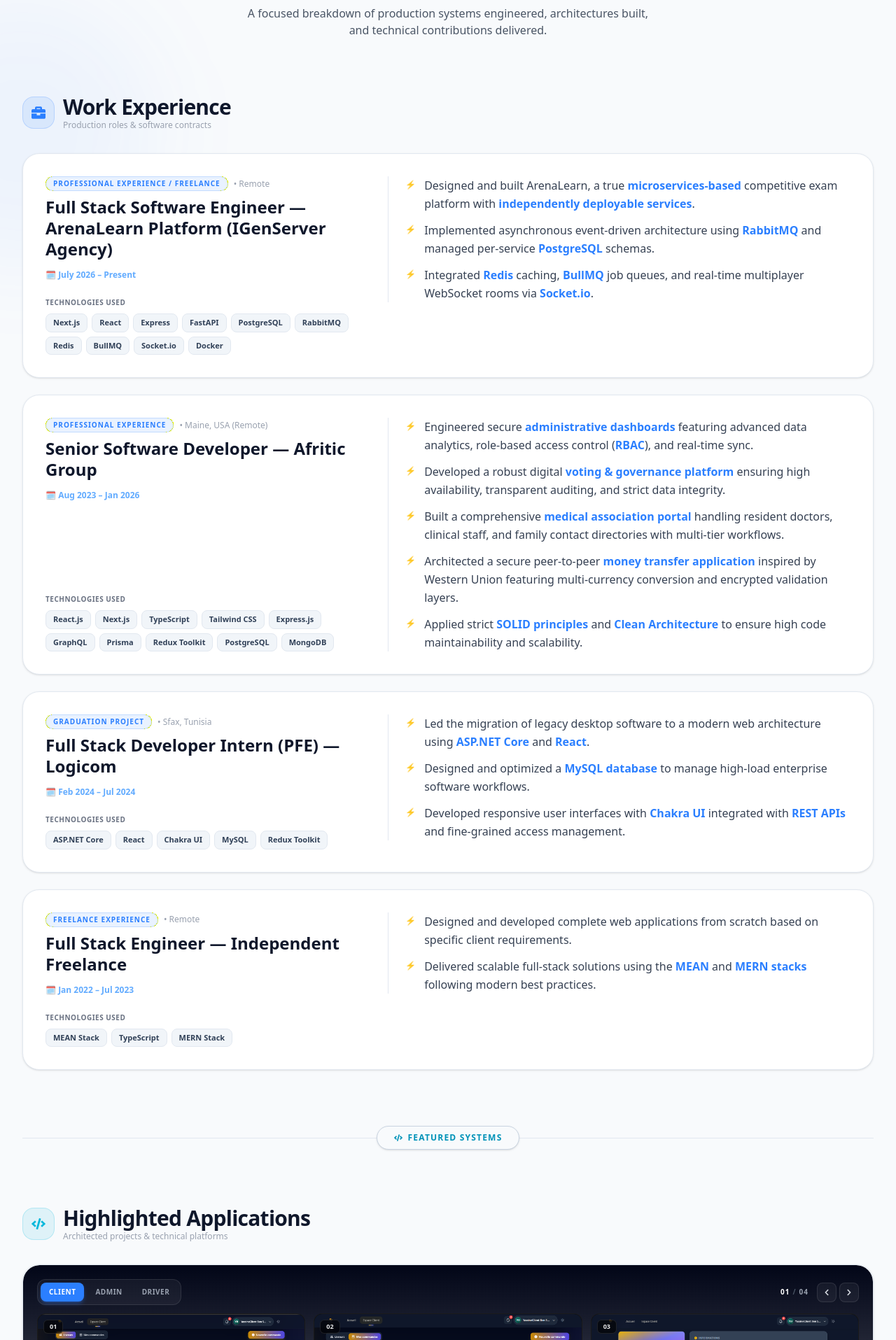
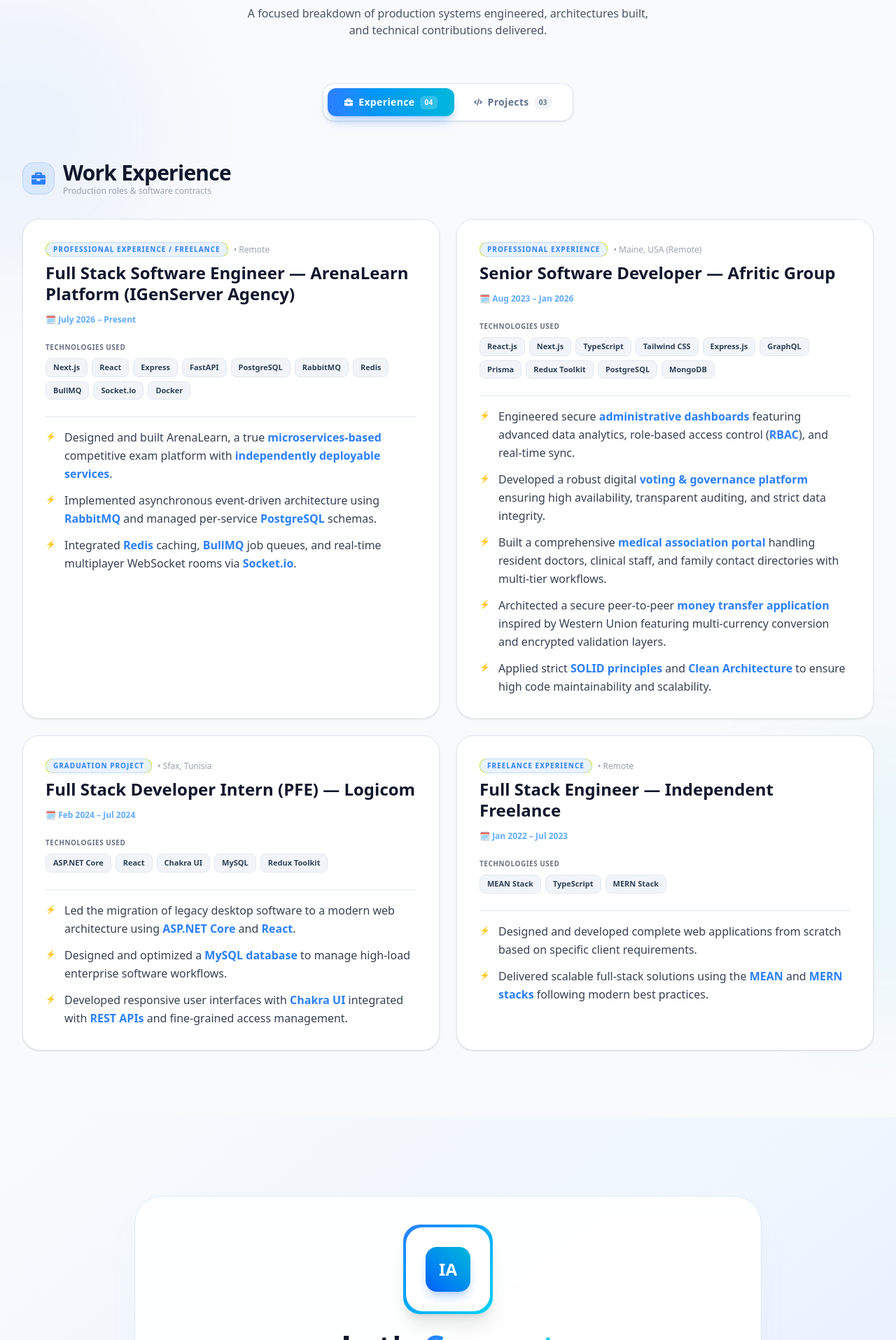
Before and after one commit to Ismahenabdallah/ismahen-abdallah, a React (Vite) app: page / in a window 1280 px wide. Shown: the part 3225-5140 px from the top of the page at 70% size. Built offline with nearby package versions, Linux system fonts and the light colour scheme.

Commit message:
feat: update navigation and experience sections for improved clarity and organization

```diff
--- a/package.json
+++ b/package.json
@@ -28,6 +28,7 @@
     "@types/react": "^19.1.16",
     "@types/react-dom": "^19.1.9",
     "@vitejs/plugin-react": "^5.0.4",
+    "baseline-browser-mapping": "^2.11.27",
     "eslint": "^9.36.0",
     "eslint-plugin-react-hooks": "^5.2.0",
     "eslint-plugin-react-refresh": "^0.4.22",
--- a/src/App.jsx
+++ b/src/App.jsx
@@ -50,7 +50,7 @@
                 <section id="skills">
                   <Skills />
                 </section>
-                <section id="projects">
+                <section id="Experience">
                   <Work />
                 </section>
                 <section id="connect">
--- a/src/components/Footer.jsx
+++ b/src/components/Footer.jsx
@@ -42,7 +42,7 @@
 
           {/* Quick Links - Very Pro touch */}
           <nav className="flex flex-wrap justify-center gap-6 text-sm font-semibold">
-            {["Home", "Education", "Skills", "projects", "Connect"].map(
+            {["Home", "Education", "Skills", "Experience", "Connect"].map(
               (item) => (
                 <a
                   key={item}
--- a/src/components/Navbar.jsx
+++ b/src/components/Navbar.jsx
@@ -7,12 +7,12 @@
   { name: "Home", href: "#home" },
   { name: "Education", href: "#education" },
   { name: "Skills", href: "#skills" },
-  { name: "Experience", href: "#projects" },
+  { name: "Experience", href: "#experience" },
   { name: "Connect", href: "#connect" },
 ];
 
 export default function Navbar() {
-  // Thabbet houni: nesta3mlou "toggle" 5ater el Context mte3ek fih "toggle"
+  // use Theme to get the current theme and toggle function
   const { theme, toggle } = useTheme();
   const [isOpen, setIsOpen] = useState(false);
   const [activeSection, setActiveSection] = useState("home");
@@ -71,7 +71,7 @@
         }`}
     >
       <div className="max-w-8xl mx-auto flex justify-between items-center px-6">
-        {/* --- LOGO SECTION (El Motion elli 3jebek) --- */}
+        {/* --- LOGO SECTION  --- */}
         <a
           href="#home"
           onClick={(e) => scrollToSection(e, "#home")}
--- a/src/data/portfolioData.js
+++ b/src/data/portfolioData.js
@@ -7,7 +7,7 @@
     location: "Tunisia",
     github: "https://github.com/ismahenabdallah",
     linkedin: "https://www.linkedin.com/in/ismahen-abdallah/",
-    // El-Summary el-Clean mta3ek direct w min 8ir buzzwords:
+
     summary: "Full Stack Developer with over 3 years of experience, specializing in designing robust full-stack applications with the .NET ecosystem (C#, ASP.NET Core) and modern JS frameworks. Passionate about Clean Architecture and SOLID principles, committed to delivering high-quality, maintainable, and high-performance code to solve complex business challenges.",
 };
 
--- a/src/pages/Home.jsx
+++ b/src/pages/Home.jsx
@@ -109,7 +109,7 @@
 
             <div className="flex flex-col sm:flex-row gap-4 justify-center lg:justify-start">
               <a
-                href="#projects"
+                href="#Experience"
                 className="px-8 md:px-10 py-4 bg-blue-600 hover:bg-blue-700 text-white rounded-2xl font-bold shadow-lg shadow-blue-600/20 transition-all hover:-translate-y-1 text-center"
               >
                 View My Projects
--- a/src/pages/Work.jsx
+++ b/src/pages/Work.jsx
@@ -9,9 +9,9 @@
   FaExpand,
   FaChevronLeft,
   FaChevronRight,
+  FaChevronDown,
 } from "react-icons/fa";
 
-// ================= DATA =================
 const EXPERIENCE_ITEMS = [
   {
     title:
@@ -95,10 +95,6 @@
     type: "Fullstack Project",
     tech: ["MERN Stack", "Tailwind CSS", "Sass", "Redux Toolkit", "Socket.io"],
     videoUrl: `${import.meta.env.BASE_URL}projects/videos/Smartdeliverydemo.mp4`,
-    /* ============ ROLES (categorized images) ============
-       ⚠️ ADAPT THE MAPPING BELOW — just move image paths
-       between the arrays so they match the real role.
-    */
     roles: [
       {
         id: "client",
@@ -228,14 +224,6 @@
   },
 ];
 
-/* ================= MULTI IMAGE SLIDER — PROFESSIONAL (fixed layout with roles) =================
-   - Role tabs (Client/Admin/Driver) in the header on the left
-   - Counter + nav buttons on the right
-   - ALWAYS 3 slots, ALWAYS grid-cols-3 on md+ -> layout never shifts
-   - When a role has fewer than 3 images, empty slots render as invisible
-     placeholders (same aspect ratio) so nothing grows/shrinks
-   - Preloaded images -> zero flash
-*/
 const MultiImageSlider = ({ images, roles, onExpandImage }) => {
   const hasRoles = Array.isArray(roles) && roles.length > 0;
   const [activeRoleId, setActiveRoleId] = useState(
@@ -243,17 +231,14 @@
   );
   const [startIndex, setStartIndex] = useState(0);
 
-  // Resolve current image set
   const currentImages = hasRoles
     ? roles.find((r) => r.id === activeRoleId)?.images || []
     : images || [];
 
-  // Reset slide index when switching role
   useEffect(() => {
     setStartIndex(0);
   }, [activeRoleId]);
 
-  // Preload current images -> zero flash
   useEffect(() => {
     if (!currentImages || currentImages.length === 0) return;
     currentImages.forEach((src) => {
@@ -269,7 +254,6 @@
   const goPrev = () => setStartIndex((i) => (i === 0 ? total - 1 : i - 1));
   const goNext = () => setStartIndex((i) => (i === total - 1 ? 0 : i + 1));
 
-  // Build exactly 3 slots (fixed). Extra slots are null placeholders.
   const SLOTS = 3;
   const slots = [];
   for (let i = 0; i < SLOTS; i++) {
@@ -277,15 +261,13 @@
       const idx = (startIndex + i) % total;
       slots.push({ url: currentImages[idx], realIndex: idx });
     } else {
-      slots.push(null); // invisible placeholder -> keeps grid stable
+      slots.push(null);
     }
   }
 
   return (
     <div className="relative w-full rounded-t-3xl bg-gradient-to-b from-slate-950 to-slate-950/60 border-b border-white/10 p-4 sm:p-5">
-      {/* ===== Header bar: role tabs + counter + nav ===== */}
       <div className="flex items-center justify-between gap-3 mb-3 flex-wrap">
-        {/* Left: role tabs OR "Preview" label */}
         {hasRoles ? (
           <div className="flex items-center gap-1 p-1 rounded-xl bg-white/5 border border-white/10">
             {roles.map((role) => {
@@ -314,7 +296,6 @@
           </div>
         )}
 
-        {/* Right: counter + nav */}
         <div className="flex items-center gap-3">
           <span className="text-[10px] font-bold text-gray-400 tabular-nums tracking-widest">
             <span className="text-white">
@@ -345,10 +326,8 @@
         </div>
       </div>
 
-      {/* ===== Image grid — ALWAYS 3 columns on md+ (never shifts) ===== */}
       <div className="grid grid-cols-1 md:grid-cols-3 gap-3">
         {slots.map((slot, i) => {
-          /* Empty placeholder -> invisible, keeps grid stable */
           if (!slot) {
             return (
               <div
@@ -369,7 +348,6 @@
                 i > 0 ? "hidden md:block" : "block"
               }`}
             >
-              {/* Plain img, no motion -> instant swap, no flash */}
               <img
                 src={slot.url}
                 alt={`Preview ${slot.realIndex + 1}`}
@@ -377,15 +355,12 @@
                 className="absolute inset-0 w-full h-full object-cover transition-transform duration-500 group-hover/img:scale-[1.04]"
               />
 
-              {/* Bottom gradient */}
               <div className="absolute inset-0 bg-gradient-to-t from-black/60 via-transparent to-transparent opacity-80 group-hover/img:opacity-100 transition-opacity duration-300 pointer-events-none" />
 
-              {/* Number badge — top-left */}
               <div className="absolute top-2 left-2 px-2 py-0.5 rounded-md bg-black/60 backdrop-blur-md border border-white/10 text-[9px] font-bold text-white/90 tabular-nums">
                 {String(slot.realIndex + 1).padStart(2, "0")}
               </div>
 
-              {/* Expand icon — slides up on hover */}
               <div className="absolute bottom-2 right-2 w-8 h-8 rounded-lg bg-white/10 backdrop-blur-md border border-white/20 text-white flex items-center justify-center opacity-0 translate-y-1 group-hover/img:opacity-100 group-hover/img:translate-y-0 transition-all duration-300 text-[10px]">
                 <FaExpand />
               </div>
@@ -394,7 +369,6 @@
         })}
       </div>
 
-      {/* ===== Dots indicator ===== */}
       {total > 1 && (
         <div className="mt-4 flex items-center justify-center gap-1.5">
           {currentImages.map((_, i) => (
@@ -421,7 +395,31 @@
   const [openVideo, setOpenVideo] = useState(null);
   const [expandedImage, setExpandedImage] = useState(null);
 
-  // Theme-based styles
+  const [activeTab, setActiveTab] = useState("experience");
+
+  const [visibleExperience, setVisibleExperience] = useState(2);
+  const [visibleProjects, setVisibleProjects] = useState(2);
+
+  const TABS = [
+    {
+      id: "experience",
+      label: "Experience",
+      icon: FaBriefcase,
+      count: EXPERIENCE_ITEMS.length,
+    },
+    {
+      id: "projects",
+      label: "Projects",
+      icon: FaCode,
+      count: PROJECT_ITEMS.length,
+    },
+  ];
+
+  useEffect(() => {
+    if (activeTab === "experience") setVisibleExperience(2);
+    else setVisibleProjects(2);
+  }, [activeTab]);
+
   const containerBg = isDark ? "bg-[#080808]" : "bg-slate-50";
   const textPrimary = isDark ? "text-gray-400" : "text-gray-600";
   const cardBg = isDark
@@ -433,20 +431,17 @@
     : "border-slate-200 hover:border-blue-500/40";
   const headingColor = isDark ? "text-white" : "text-slate-900";
 
-  /* ================= EXPERIENCE CARD ================= */
-  const renderExperienceCard = (item, index) => (
-    <motion.div
+  const renderExperienceCard = (item, index, hiddenOnMobile = false) => (
+    <div
       key={index}
-      initial={{ opacity: 0, y: 20 }}
-      whileInView={{ opacity: 1, y: 0 }}
-      viewport={{ once: true }}
-      transition={{ duration: 0.4, delay: index * 0.05 }}
-      className={`group p-6 md:p-8 rounded-3xl border ${borderColor} ${cardBg} transition-all duration-300 shadow-sm relative overflow-hidden backdrop-blur-sm`}
+      className={`${
+        hiddenOnMobile ? "hidden lg:block" : ""
+      } group p-6 md:p-8 rounded-3xl border ${borderColor} ${cardBg} transition-all duration-300 shadow-sm relative overflow-hidden backdrop-blur-sm h-full`}
     >
       <div className="absolute top-0 left-0 right-0 h-1 bg-gradient-to-r from-blue-500 to-cyan-400 opacity-0 group-hover:opacity-100 transition-opacity duration-300" />
 
-      <div className="grid grid-cols-1 lg:grid-cols-12 gap-6 items-start">
-        <div className="lg:col-span-5 flex flex-col justify-between h-full">
+      <div className="grid grid-cols-1 gap-6 items-start">
+        <div className="flex flex-col justify-between h-full">
           <div>
             <div className="flex flex-wrap items-center gap-2 mb-2">
               <span className="text-[10px] text-blue-500 font-extrabold tracking-widest uppercase px-2.5 py-0.5 rounded-full bg-blue-500/10 border border-blue-500/20">
@@ -490,9 +485,9 @@
         </div>
 
         <div
-          className={`lg:col-span-7 lg:border-l ${
-            isDark ? "lg:border-white/10" : "lg:border-slate-200"
-          } lg:pl-6 pt-4 lg:pt-0`}
+          className={`border-t ${
+            isDark ? "border-white/10" : "border-slate-200"
+          } pt-4`}
         >
           <ul className="space-y-3">
             {item.points.map((pt, i) => (
@@ -510,10 +505,9 @@
           </ul>
         </div>
       </div>
-    </motion.div>
+    </div>
   );
 
-  /* ================= PROJECT CARD ================= */
   const renderProjectCard = (item, index) => {
     const hasImages =
       (item.images && item.images.length > 0) ||
@@ -522,11 +516,8 @@
     return (
       <motion.div
         key={index}
-        initial={{ opacity: 0, y: 30 }}
-        whileInView={{ opacity: 1, y: 0 }}
-        viewport={{ once: true }}
-        transition={{ duration: 0.5, delay: index * 0.1 }}
         whileHover={{ y: -4 }}
+        transition={{ duration: 0.25 }}
         className={`group relative rounded-3xl border ${borderColor} ${cardBg} transition-all duration-300 shadow-sm hover:shadow-2xl hover:shadow-blue-500/10 overflow-hidden backdrop-blur-sm`}
       >
         <div className="absolute top-0 left-0 right-0 h-1 bg-gradient-to-r from-blue-500 to-cyan-400 opacity-0 group-hover:opacity-100 transition-opacity duration-300 z-10" />
@@ -621,36 +612,120 @@
     );
   };
 
+  const ShowMoreButton = ({ visible, total, onShowMore, onShowLess }) => {
+    const hasMore = visible < total;
+    const canCollapse = visible > 2;
+
+    if (!hasMore && !canCollapse) return null;
+
+    return (
+      <div className="flex justify-center pt-2">
+        <button
+          onClick={hasMore ? onShowMore : onShowLess}
+          className={`group inline-flex items-center gap-2 text-xs font-bold px-5 py-3 rounded-xl border transition-all duration-300 cursor-pointer ${
+            isDark
+              ? "bg-white/5 border-white/10 text-gray-300 hover:bg-blue-500 hover:text-white hover:border-blue-500 hover:shadow-lg hover:shadow-blue-500/30"
+              : "bg-white border-slate-200 text-slate-700 hover:bg-blue-500 hover:text-white hover:border-blue-500 hover:shadow-lg hover:shadow-blue-500/20"
+          }`}
+        >
+          <span>{hasMore ? `Show ${total - visible} More` : "Show Less"}</span>
+          <FaChevronDown
+            className={`text-[10px] transition-transform duration-300 ${
+              hasMore ? "group-hover:translate-y-0.5" : "rotate-180"
+            }`}
+          />
+        </button>
+      </div>
+    );
+  };
+
   return (
     <div
-      id="projects"
+      id="experience"
       className={`${containerBg} min-h-screen py-16 sm:py-24 transition-colors duration-500 relative overflow-hidden`}
     >
       <div className="absolute top-40 -left-40 w-96 h-96 bg-blue-500/5 rounded-full blur-3xl pointer-events-none" />
       <div className="absolute bottom-40 -right-40 w-96 h-96 bg-cyan-500/5 rounded-full blur-3xl pointer-events-none" />
 
       <div className="max-w-8xl mx-auto px-4 sm:px-6 md:px-8 relative z-10">
-        {/* ================= PAGE HEADER ================= */}
-        <div className="text-center mb-16 md:mb-20">
-          <motion.h1
-            initial={{ opacity: 0, y: 15 }}
-            whileInView={{ opacity: 1, y: 0 }}
-            viewport={{ once: true }}
+        <div className="text-center mb-12 md:mb-16">
+          <h1
             className={`text-3xl sm:text-5xl md:text-6xl font-black mb-4 tracking-tighter ${headingColor}`}
           >
             Engineering{" "}
             <span className="text-transparent bg-clip-text bg-gradient-to-r from-blue-500 to-cyan-400">
               Track Record
             </span>
-          </motion.h1>
+          </h1>
           <p className={`text-sm md:text-base max-w-xl mx-auto ${textPrimary}`}>
             A focused breakdown of production systems engineered, architectures
             built, and technical contributions delivered.
           </p>
         </div>
 
-        {/* ================= SECTION 1: WORK EXPERIENCE ================= */}
-        <div className="mb-20">
+        <div className="flex justify-center mb-10 md:mb-14">
+          <div
+            className={`relative inline-flex items-center gap-1 p-1.5 rounded-2xl border backdrop-blur-md ${
+              isDark
+                ? "bg-white/5 border-white/10"
+                : "bg-white border-slate-200 shadow-sm"
+            }`}
+          >
+            {TABS.map((tab) => {
+              const isActive = activeTab === tab.id;
+              const Icon = tab.icon;
+              return (
+                <button
+                  key={tab.id}
+                  onClick={() => setActiveTab(tab.id)}
+                  className={`relative z-10 flex items-center gap-2 px-4 sm:px-6 py-2.5 rounded-xl text-xs sm:text-sm font-bold tracking-wide transition-colors duration-300 cursor-pointer ${
+                    isActive
+                      ? "text-white"
+                      : isDark
+                        ? "text-gray-400 hover:text-white"
+                        : "text-slate-500 hover:text-slate-900"
+                  }`}
+                >
+                  {isActive && (
+                    <motion.span
+                      layoutId="work-tab-pill"
+                      transition={{
+                        type: "spring",
+                        stiffness: 320,
+                        damping: 32,
+                        mass: 0.9,
+                      }}
+                      className="absolute inset-0 rounded-xl bg-gradient-to-r from-blue-500 to-cyan-500 shadow-lg shadow-blue-500/30 -z-10"
+                    />
+                  )}
+                  <Icon className="text-[12px]" />
+                  <span>{tab.label}</span>
+                  <span
+                    className={`text-[10px] font-extrabold px-1.5 py-0.5 rounded-md tabular-nums ${
+                      isActive
+                        ? "bg-white/20 text-white"
+                        : isDark
+                          ? "bg-white/5 text-gray-500"
+                          : "bg-slate-100 text-slate-500"
+                    }`}
+                  >
+                    {String(tab.count).padStart(2, "0")}
+                  </span>
+                </button>
+              );
+            })}
+          </div>
+        </div>
+
+        <AnimatePresence mode="wait" initial={false}>
+          {activeTab === "experience" && (
+            <motion.div
+              key="experience"
+              initial={{ opacity: 0, y: 8 }}
+              animate={{ opacity: 1, y: 0 }}
+              exit={{ opacity: 0, y: -8 }}
+              transition={{ duration: 0.35, ease: [0.16, 1, 0.3, 1] }}
+            >
               <div className="flex items-center gap-3 mb-8">
                 <div className="p-3 rounded-2xl bg-blue-500/10 text-blue-500 border border-blue-500/20">
                   <FaBriefcase className="text-xl" />
@@ -667,35 +742,33 @@
                 </div>
               </div>
 
-          <div className="space-y-6">
+              <div className="grid grid-cols-1 lg:grid-cols-2 gap-6">
                 {EXPERIENCE_ITEMS.map((item, index) =>
-              renderExperienceCard(item, index),
+                  renderExperienceCard(item, index, index >= visibleExperience),
                 )}
               </div>
-        </div>
 
-        {/* ================= SEPARATOR ================= */}
-        <div className="relative my-20 flex items-center justify-center">
-          <div className="absolute inset-0 flex items-center">
-            <div
-              className={`w-full border-t ${
-                isDark ? "border-white/10" : "border-slate-200"
-              }`}
+              <div className="mt-8 lg:hidden">
+                <ShowMoreButton
+                  visible={visibleExperience}
+                  total={EXPERIENCE_ITEMS.length}
+                  onShowMore={() =>
+                    setVisibleExperience(EXPERIENCE_ITEMS.length)
+                  }
+                  onShowLess={() => setVisibleExperience(2)}
                 />
               </div>
-          <div
-            className={`relative px-6 py-2 rounded-full text-xs font-black uppercase tracking-widest border ${
-              isDark
-                ? "bg-[#080808] border-white/10 text-cyan-400"
-                : "bg-slate-50 border-slate-300 text-cyan-600"
-            } shadow-sm flex items-center gap-2`}
+            </motion.div>
+          )}
+
+          {activeTab === "projects" && (
+            <motion.div
+              key="projects"
+              initial={{ opacity: 0, y: 8 }}
+              animate={{ opacity: 1, y: 0 }}
+              exit={{ opacity: 0, y: -8 }}
+              transition={{ duration: 0.35, ease: [0.16, 1, 0.3, 1] }}
             >
-            <FaCode /> Featured Systems
-          </div>
-        </div>
-
-        {/* ================= SECTION 2: PROJECTS ================= */}
-        <div>
               <div className="flex items-center gap-3 mb-8">
                 <div className="p-3 rounded-2xl bg-cyan-500/10 text-cyan-500 border border-cyan-500/20">
                   <FaCode className="text-xl" />
@@ -713,12 +786,24 @@
               </div>
 
               <div className="space-y-8">
-            {PROJECT_ITEMS.map((item, index) => renderProjectCard(item, index))}
-          </div>
-        </div>
+                {PROJECT_ITEMS.slice(0, visibleProjects).map((item, index) =>
+                  renderProjectCard(item, index),
+                )}
               </div>
 
-      {/* ================= VIDEO MODAL ================= */}
+              <div className="mt-8">
+                <ShowMoreButton
+                  visible={visibleProjects}
+                  total={PROJECT_ITEMS.length}
+                  onShowMore={() => setVisibleProjects(PROJECT_ITEMS.length)}
+                  onShowLess={() => setVisibleProjects(2)}
+                />
+              </div>
+            </motion.div>
+          )}
+        </AnimatePresence>
+      </div>
+
       <AnimatePresence>
         {openVideo && (
           <motion.div
@@ -765,7 +850,6 @@
         )}
       </AnimatePresence>
 
-      {/* ================= IMAGE FULLSCREEN MODAL — SUPER BASIC ================= */}
       {expandedImage && (
         <div
           onClick={() => setExpandedImage(null)}
```
Also changed, not shown: src/components/LoadingPage.jsx (+5 -4 lines), 1 other file (tests, documents, lock files or other folders). Lines whose indentation alone changed are shown as unchanged.
